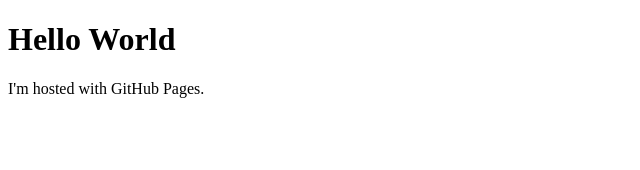
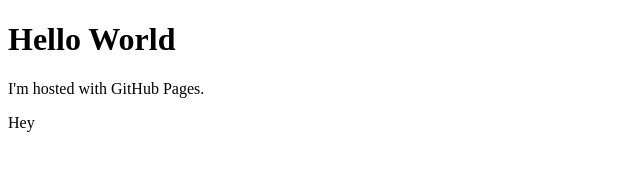
Before and after one commit to maksim-io/maksim-io, a plain HTML site: page index.html in a window 1280 px wide. Shown: the full height of the page, 0-640 px from the left. Drawn offline with Linux system fonts and the light colour scheme.

Commit message:
Update index.html
Update added

```diff
--- a/index.html
+++ b/index.html
@@ -3,6 +3,6 @@
 <body>
 <h1>Hello World</h1>
 <p>I'm hosted with GitHub Pages.</p>
-  <p> </p>
+  <p>Hey </p>
 </body>
 </html>
```
